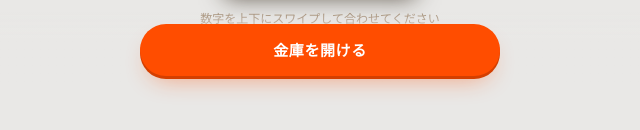
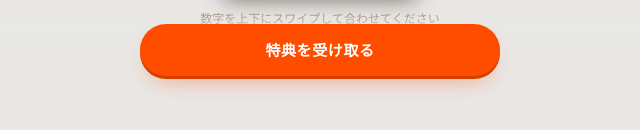
Before and after one commit to kentokawakami-1/felab-tokuten-preview, a plain HTML site: page index.html in a window 1280 px wide. Shown: the part 714-844 px from the top of the page, 320-960 px from the left. Drawn offline with Linux system fonts and the light colour scheme; a web font is replaced by a local one.

Commit message:
ボタン文言を「特典を受け取る」に変更

```diff
--- a/index.html
+++ b/index.html
@@ -1205,7 +1205,7 @@ body .toast i{width:28px;height:28px;border:1.5px solid #e67a6e;background:rgba(
     <input class="dial-input" id="dialInput" type="text" inputmode="numeric" pattern="[0-9]*" maxlength="6" autocomplete="off" aria-label="合言葉を数字で入力" hidden>
     <p class="vault-msg" id="vaultMsg" role="alert" aria-live="assertive"></p>
     <div class="vault-actions">
-      <button class="btn btn-gold btn-hold" id="openBtn" type="button"><span class="hold-fill"></span><span class="hold-label">金庫を開ける</span></button>
+      <button class="btn btn-gold btn-hold" id="openBtn" type="button"><span class="hold-fill"></span><span class="hold-label">特典を受け取る</span></button>
     </div>
   </div>
 </section>
```
